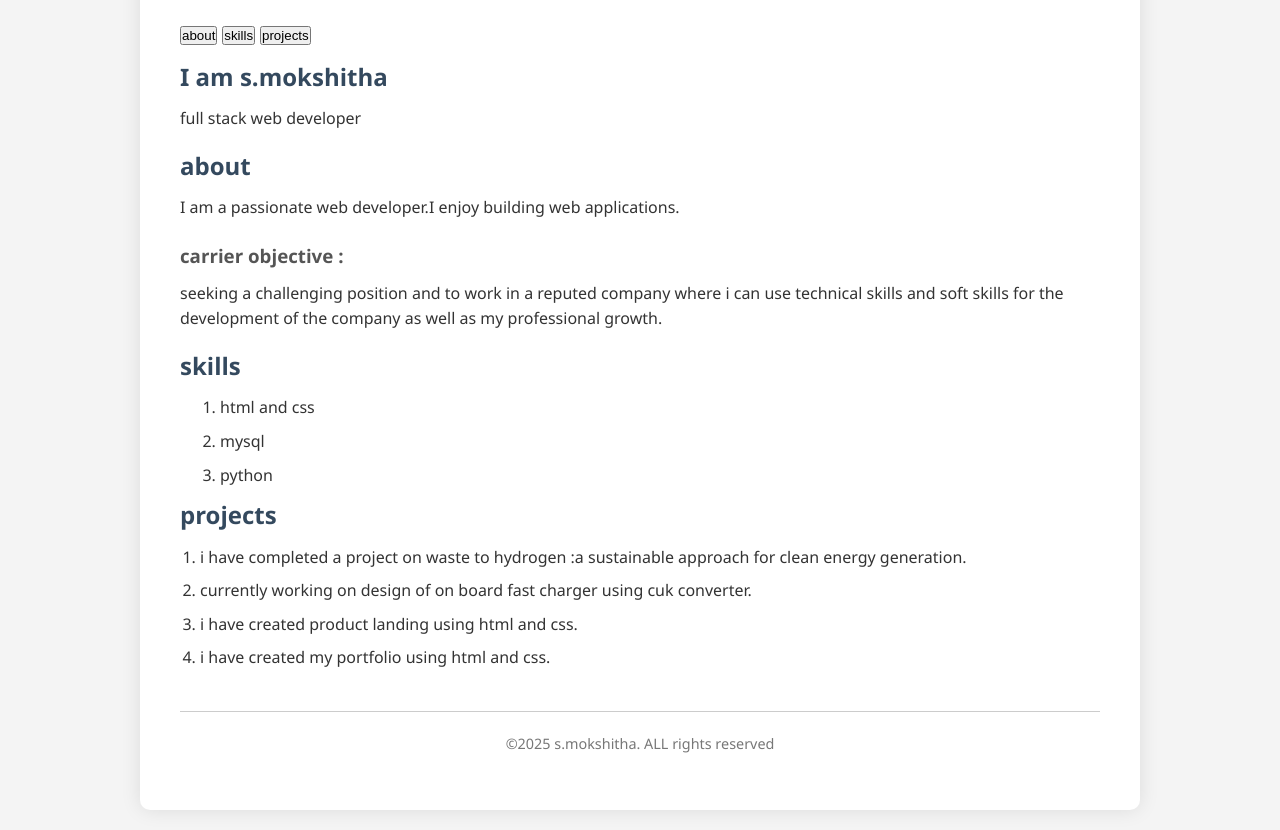
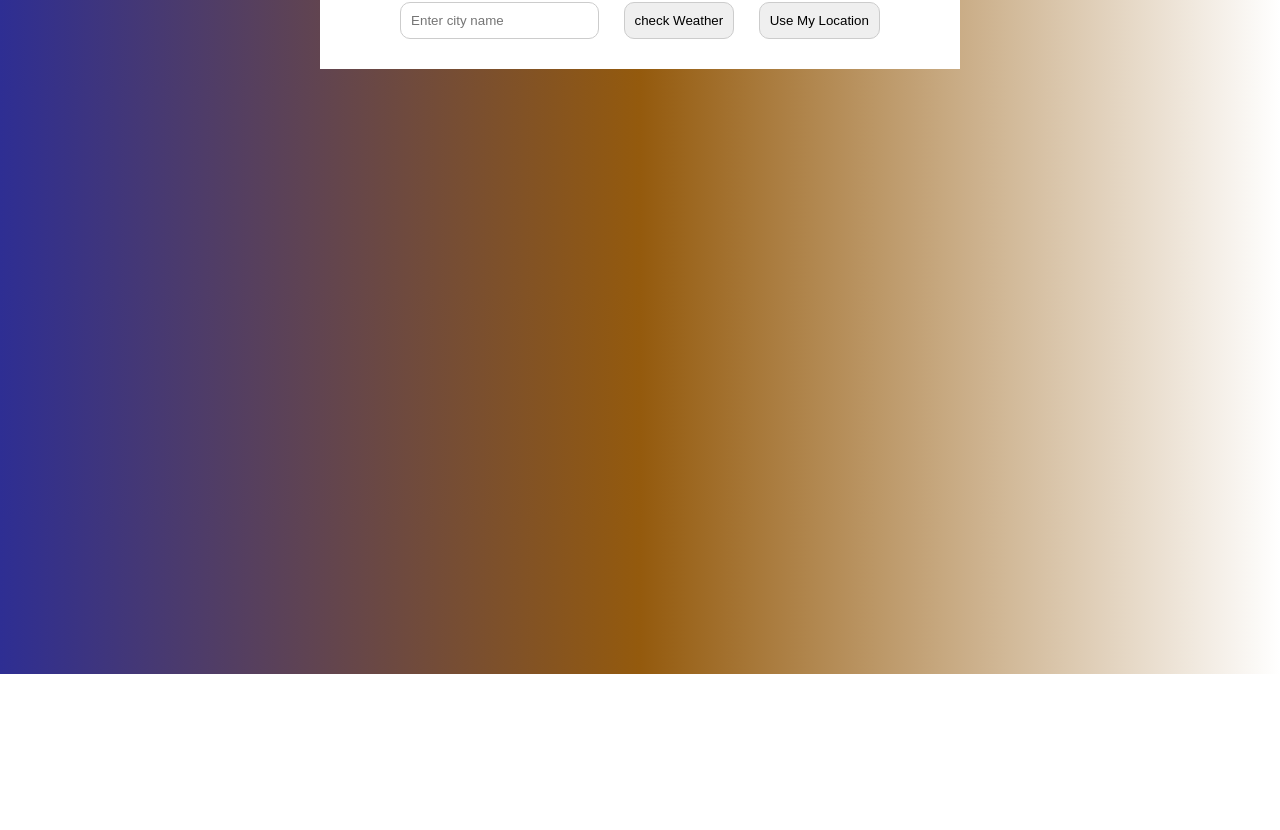
Before and after one commit to mokshitha458/project1, a plain HTML site: page index.html in a window 1280 px wide. Shown: the part 126-956 px from the top of the page. After the commit the page ends 800 px from the top, so only its background shows below. Drawn offline with Linux system fonts and the light colour scheme.

Commit message:
Add files via upload

```diff
--- a/index.html
+++ b/index.html
@@ -1,76 +1,20 @@
 <!DOCTYPE html>
 <html lang="en">
 <head>
-    <meta charset="UTF-8">
-    <meta name="viewport" content="width=device-width, initial-scale=1.0">
-    <link rel="stylesheet" href="styles.css">
-    <title> portfolio</title>
+  <meta charset="UTF-8" />
+  <meta name="viewport" content="width=device-width, initial-scale=1.0"/>
+  <title>Weather Forecast</title>
+  <link rel="stylesheet" href="styles.css" />
 </head>
 <body>
-    <div class="container">
-    <h1>
-        welcome to my portfolio
-    </h1>
-    <h3>
-    <button><a href="about"></a>about</button>
-    <button><a href="skills"></a>skills</button>
-    <button><a href="projects"></a>projects</button> </h3>
+  <div class="container">
+    <h1>Weather Forecast</h1>
+    <input type="text" id="cityinput" placeholder="Enter city name" />
+    <button onclick="getweather()">check Weather</button>
+    <button onclick="getlocationweather()">Use My Location</button>
+    <div id="forecast"></div>
+  </div>
 
-
-    <h2>I am s.mokshitha</h2>
-    <p>full stack web developer</p>
-
-
-
-    <h2> about</h2>
-
-    <p>I am a passionate web developer.I enjoy building web applications.
-    </p>
-    <h3>carrier objective :</h3>
-    <p>seeking a challenging position and to work in a reputed
-        company where i can use technical skills and soft skills
-        for the development of the company as well as  my professional growth.
-    </p>
-
-    <h2> skills</h2>
-
-    <ul>
-        <ol>
-        <li>html and css</li>
-        <li>mysql</li>
-        <li>python</li>
-        </ol>
-    </ul>
-    <h2>
-        projects
-    </h2>
-    <ol>
-        <li>
-            i have completed a project on waste to hydrogen :a sustainable
-            approach for clean energy generation.
-
-        </li>
-        <li>
-            currently working on design of on board fast charger using cuk converter.
-        </li>
-        <li>i have created product landing using html  and css.</li>
-        <li>
-            i have created my portfolio using html and css.
-        </li>
-    </ol>
-
-
-
-    <footer>
-        <p>&copy;2025 s.mokshitha. ALL rights reserved</p>
-    </footer>
-
-
-
-
-
-
-
-</div>
+  <script src="script.js"></script>
 </body>
 </html>
--- /dev/null
+++ b/script.js
@@ -0,0 +1,51 @@
+const apikey = "78969c8adcd1110ce195d39facf4121c";
+
+function getweather() {
+  const city = document.getElementById("cityinput").value;
+  if (!city) return alert("Please enter a city name");
+  fetchweatherdata(city);
+}
+
+function fetchweatherdata(city) {
+  const url = `https://api.openweathermap.org/data/2.5/forecast?q=${city}&appid=${apikey}&units=metric`;
+  fetch(url)
+    .then(res => res.json())
+    .then(data => displayforecast(data))
+    .catch(() => alert("Could not fetch data. Please check the city name or try again some other time."));
+}
+
+function getlocationweather() {
+  if (navigator.geolocation) {
+    navigator.geolocation.getCurrentPosition(position => {
+      const { latitude, longitude } = position.coords;
+      const url = `https://api.openweathermap.org/data/2.5/forecast?lat=${latitude}&lon=${longitude}&appid=${apikey}&units=metric`;
+      fetch(url)
+        .then(res => res.json())
+        .then(data => displayforecast(data));
+    }, () => {
+      alert("Unable to retrieve your location.");
+    });
+  } else {
+    alert("Geolocation is not supported by your browser.");
+  }
+}
+
+function displayforecast(data) {
+  const forecastEl = document.getElementById("forecast");
+  forecastEl.innerHTML = `<h2>Weather in ${data.city.name}</h2>`;
+  for (let i = 0; i < 5; i++) {
+    const info = data.list[i * 8];
+    const date = new Date(info.dt_txt).toDateString();
+    const description = info.weather[0].description;
+    const temp = info.main.temp;
+    const icon = info.weather[0].icon;
+    forecastEl.innerHTML += `
+      <div class="weather-box">
+        <h3>${date}</h3>
+        <img src="http://openweathermap.org/img/wn/${icon}.png" alt="${description}">
+        <p>${description}</p>
+        <p>Temp: ${temp}°C</p>
+      </div>
+    `;
+  }
+}
--- a/styles.css
+++ b/styles.css
@@ -1,88 +1,26 @@
-/* Reset some defaults */
-* {
-    margin: 0;
-    padding: 0;
-    box-sizing: border-box;
-}
+body {
+    font-family: Arial, sans-serif;
+    background:linear-gradient(to right,rgb(46, 46, 147),rgb(148, 90, 13),white);
+    padding:10px;
+   }
 
-body {
-    font-family: 'Segoe UI', Tahoma, Geneva, Verdana, sans-serif;
-    background-color: #f4f4f4;
-    color: #333;
-    line-height: 1.6;
+  .container {
+    max-width: 600px;
+    margin: auto;
+    background: white;
     padding: 20px;
-}
+    box-shadow: 10px rgba(0, 0, 0, 0.1);
+    text-align: center;
+  }
 
-.container {
-    max-width: 1000px;
-    margin: auto;
-    background-color: #fff;
-    padding: 40px;
+  input, button {
+    padding: 10px;
+    margin: 10px 10px;
     border-radius: 10px;
-    box-shadow: 0 0 20px rgba(0, 0, 0, 0.1);
-}
-
-h1 {
-    text-align: center;
-    font-size: 2.5rem;
-    color: #2c3e50;
-    margin-bottom: 20px;
-}
-
-nav {
-    display: flex;
-    justify-content: center;
-    gap: 20px;
-    margin-bottom: 30px;
-}
-
-nav a button {
-    background-color: #3498db;
-    color: white;
-    border: none;
-    padding: 10px 20px;
-    font-size: 1rem;
-    border-radius: 5px;
-    cursor: pointer;
-    transition: background-color 0.3s ease;
-}
-
-nav a button:hover {
-    background-color: #2980b9;
-}
-
-section {
-    margin-bottom: 40px;
-}
-
-h2 {
-    color: #34495e;
-    margin-bottom: 10px;
-}
-
-h3 {
-    color: #555;
-    margin-top: 20px;
-    margin-bottom: 10px;
-}
-
-ul, ol {
-    padding-left: 20px;
-}
-
-li {
-    margin-bottom: 8px;
-}
-
-p {
-    margin-bottom: 15px;
-}
-
-footer {
-    text-align: center;
-    margin-top: 40px;
-    padding-top: 20px;
-    border-top: 1px solid #ccc;
-    color: #777;
-    font-size: 0.9rem;
-}
+    border: 1px solid #ccc;
+  }
+  .weather-box {
+    background:rgb(191, 191, 204);
+    margin:15px;
+    padding: 15px;
+  }
```
